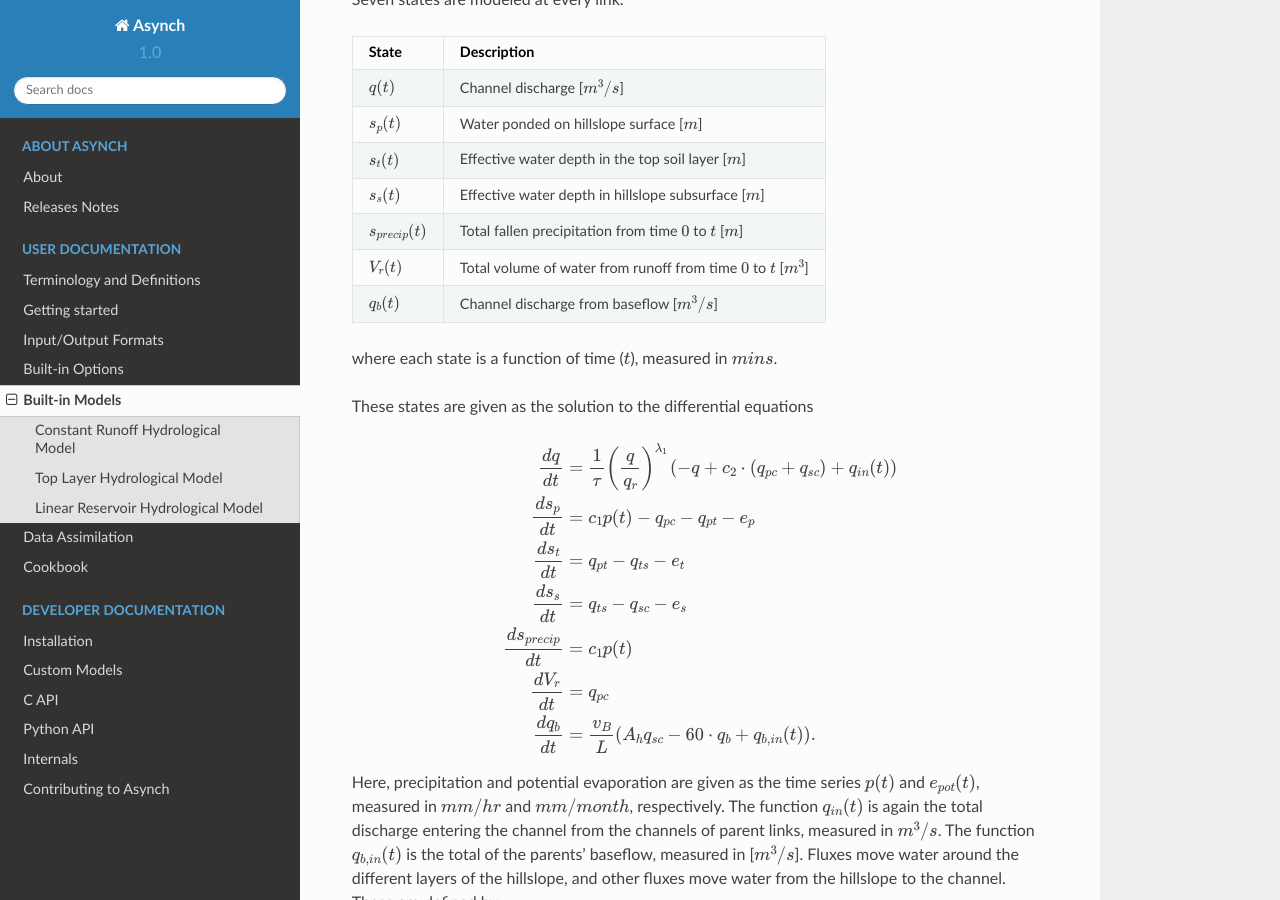
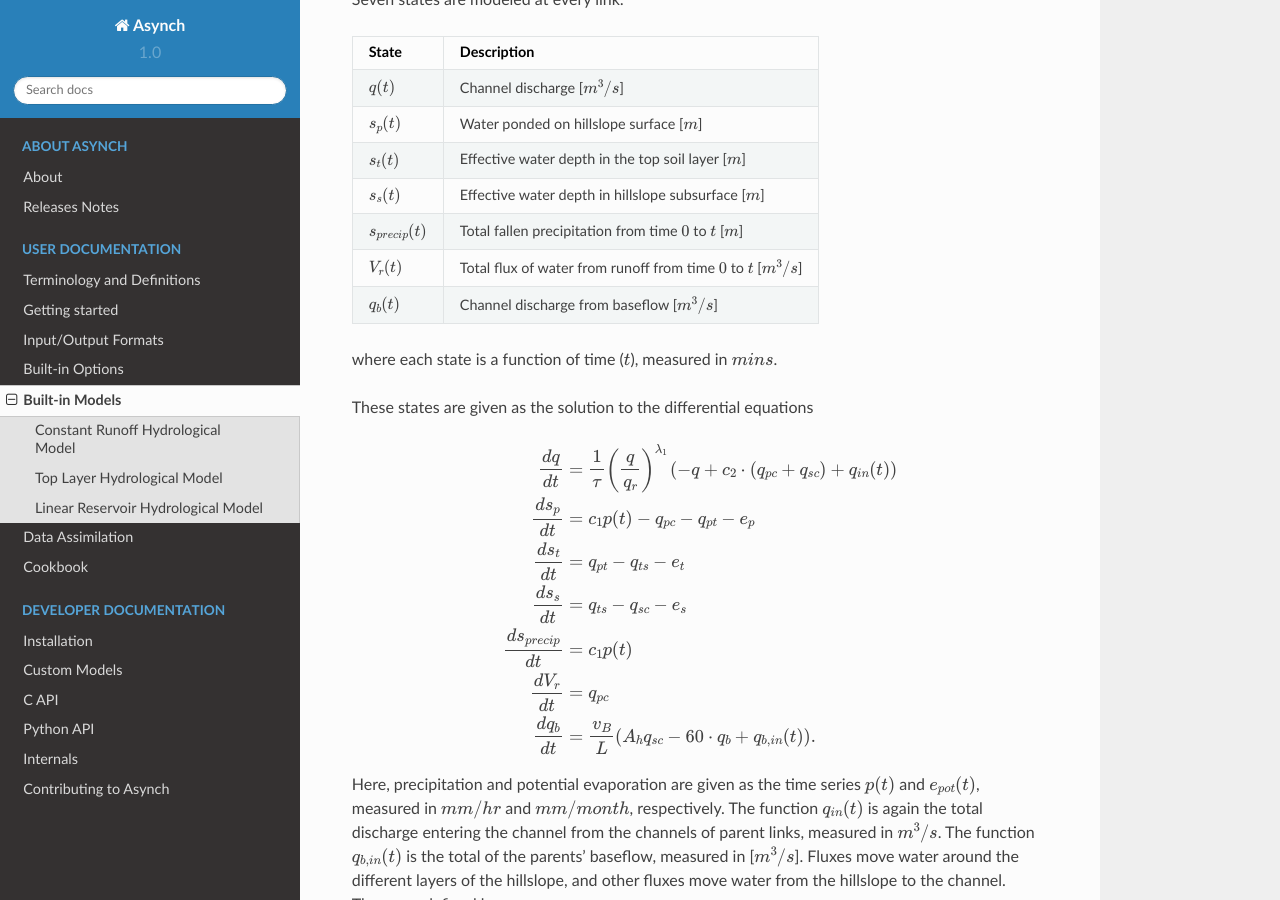
Before and after one commit to njadid/asynch_py, a Sphinx documentation site: the page built from docs/builtin_models.rst, in a window 1280 px wide and 900 px high, scrolled down 7890 px. Built offline with Sphinx 7.4.7 and the Read the Docs theme 2.0.0, drawn with Linux system fonts in a browser that asks for light colours.

Commit message:
update builtin_models.rst
updated units of the runoff state to cubic meter per second

```diff
--- a/docs/builtin_models.rst
+++ b/docs/builtin_models.rst
@@ -337,7 +337,7 @@ Seven states are modeled at every link:
 +-----------------------+-------------------------------------------------------------------------------------+
 | :math:`s_{precip}(t)` | Total fallen precipitation from time :math:`0` to :math:`t` [:math:`m`\ ]           |
 +-----------------------+-------------------------------------------------------------------------------------+
-| :math:`V_r(t)`        | Total volume of water from runoff from time :math:`0` to :math:`t` [:math:`m^3`\ ]  |
+| :math:`V_r(t)`        | Total flux of water from runoff from time :math:`0` to :math:`t` [:math:`m^3/s`\ ]  |
 +-----------------------+-------------------------------------------------------------------------------------+
 | :math:`q_b(t)`        | Channel discharge from baseflow [:math:`m^3/s`\ ]                                   |
 +-----------------------+-------------------------------------------------------------------------------------+
```
